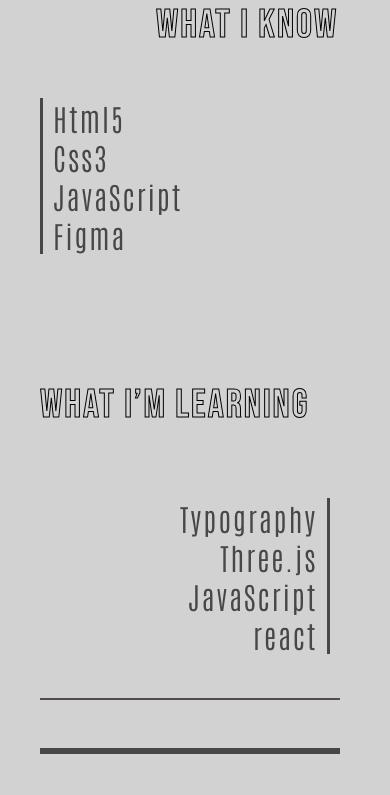
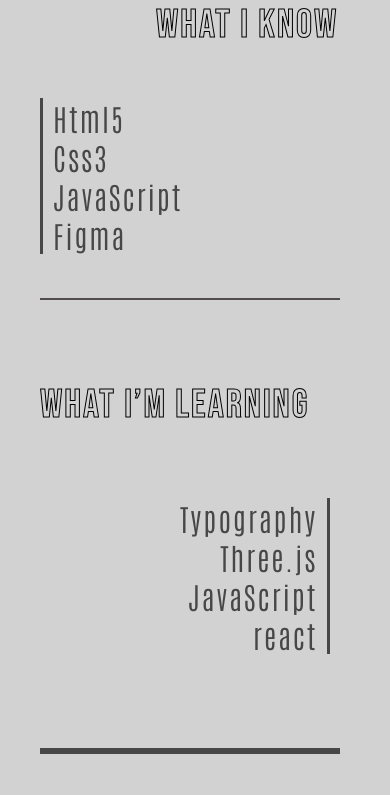
Before and after one commit to sudheerb0bu/responcive, a plain HTML site: page about.html in a window 390 px wide. Shown: the part 2190-2985 px from the top of the page. Drawn offline with Linux system fonts and the light colour scheme.

Commit message:
Update about.css

```diff
--- a/css/about.css
+++ b/css/about.css
@@ -84,7 +84,7 @@
     hr#st4{
         width:300px ;
         left: 40px;
-        top: 600px;
+        top: 200px;
     }
     div p.il{
         position:absolute;
```
